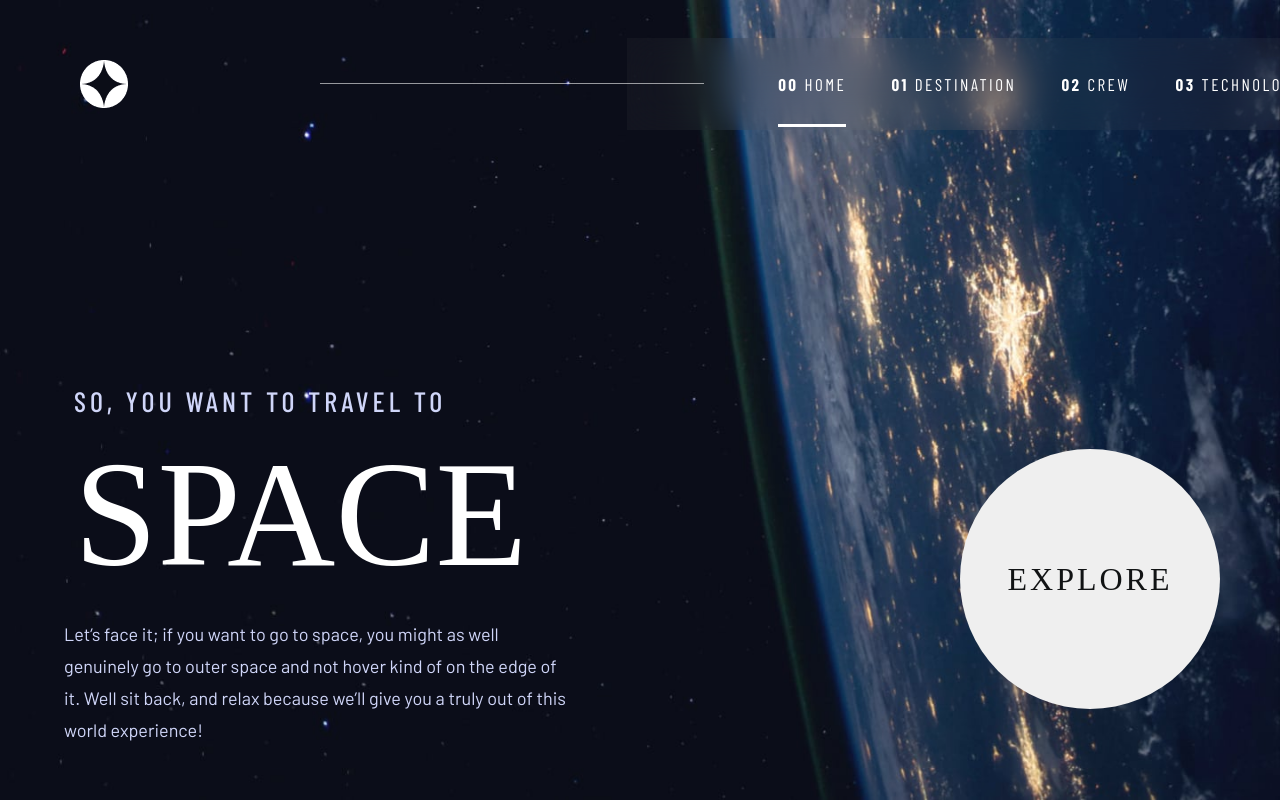
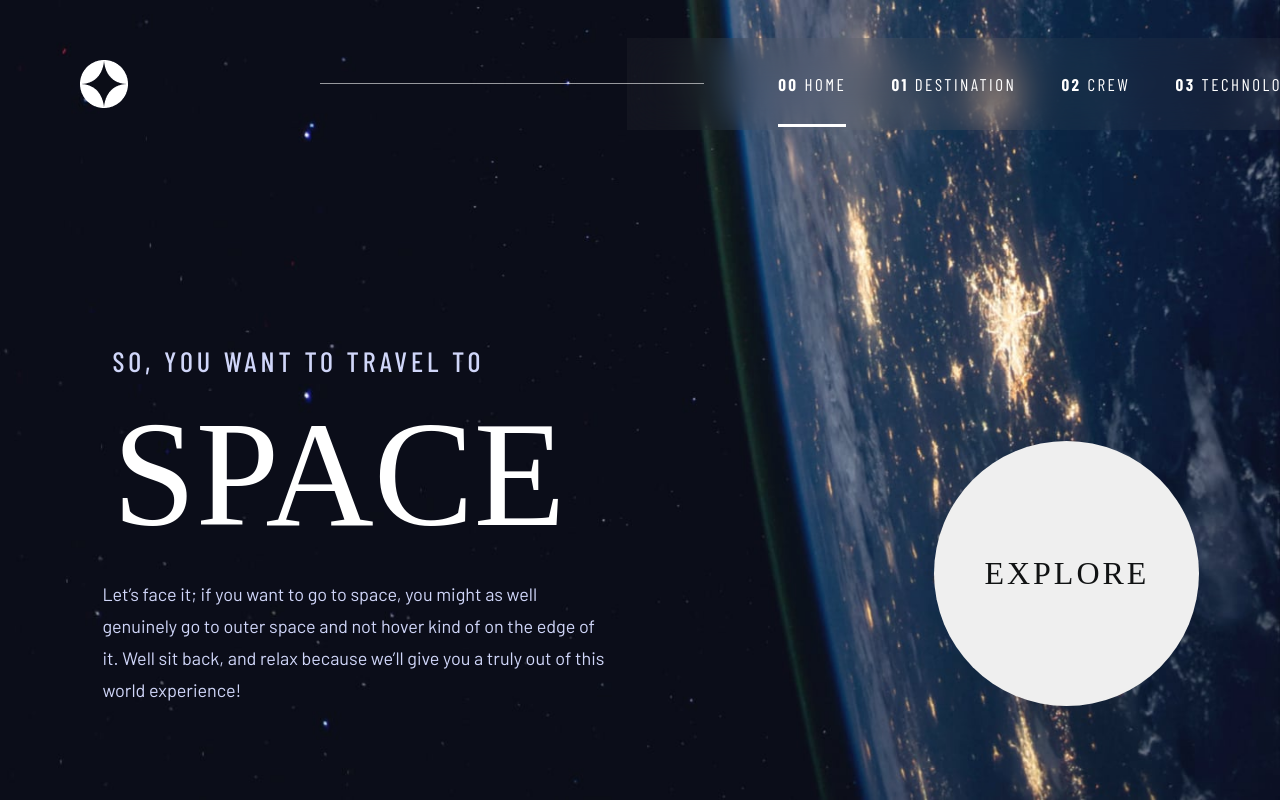
Before and after one commit to DjakaIT/spacetourism-react, a React (Vite) app: page / in a window 1280 px wide. Shown: the top 800 px of the page. Built offline with nearby package versions, Linux system fonts and the light colour scheme; a web font is replaced by a local one.

Commit message:
use of NavLink hook, css fixes

```diff
--- a/src/css/home.css
+++ b/src/css/home.css
@@ -12,11 +12,12 @@
 }
 
 
-    .overlay-container{
-        position: relative;
-        top: 30%;
-        left: 5%;
-    }
+.overlay-container{
+    position: relative;
+    top: 25%;
+    left: 8%;
+}
+
 
 
 
@@ -57,8 +58,8 @@ h5, h1{
 
 .explore-btn-container{
     position: absolute;
-    left: 70%;
-    bottom: 10%;
+    left: 65%;
+    bottom: 0;
 
 
 }
@@ -66,8 +67,8 @@ h5, h1{
 
 .explore-btn{
     border-radius: 50%;
-    height: 260px;
-    width: 260px;
+    height: 265px;
+    width: 265px;
     padding: 0;
     border: none;
     font-family: "Bellefair", serif;
```
